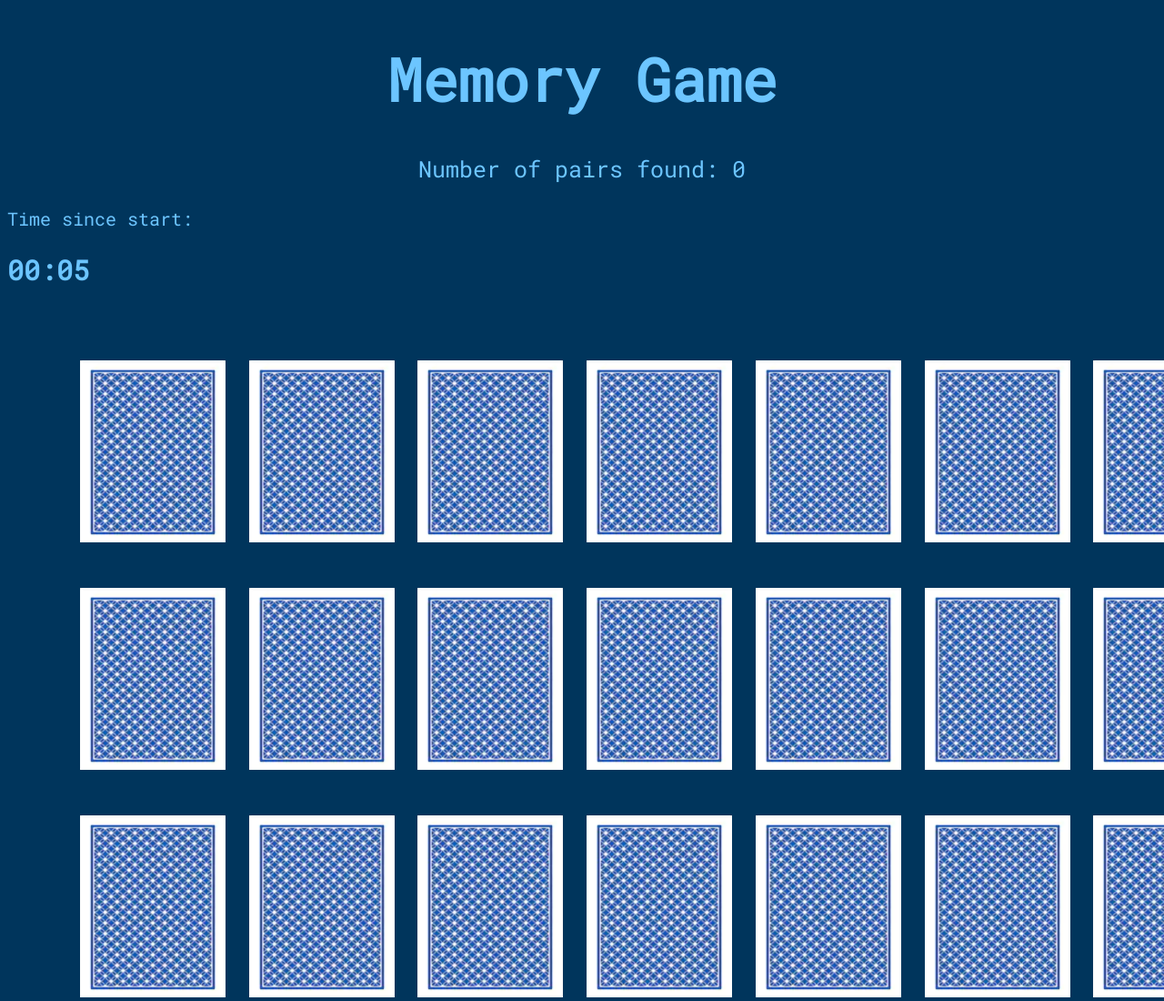
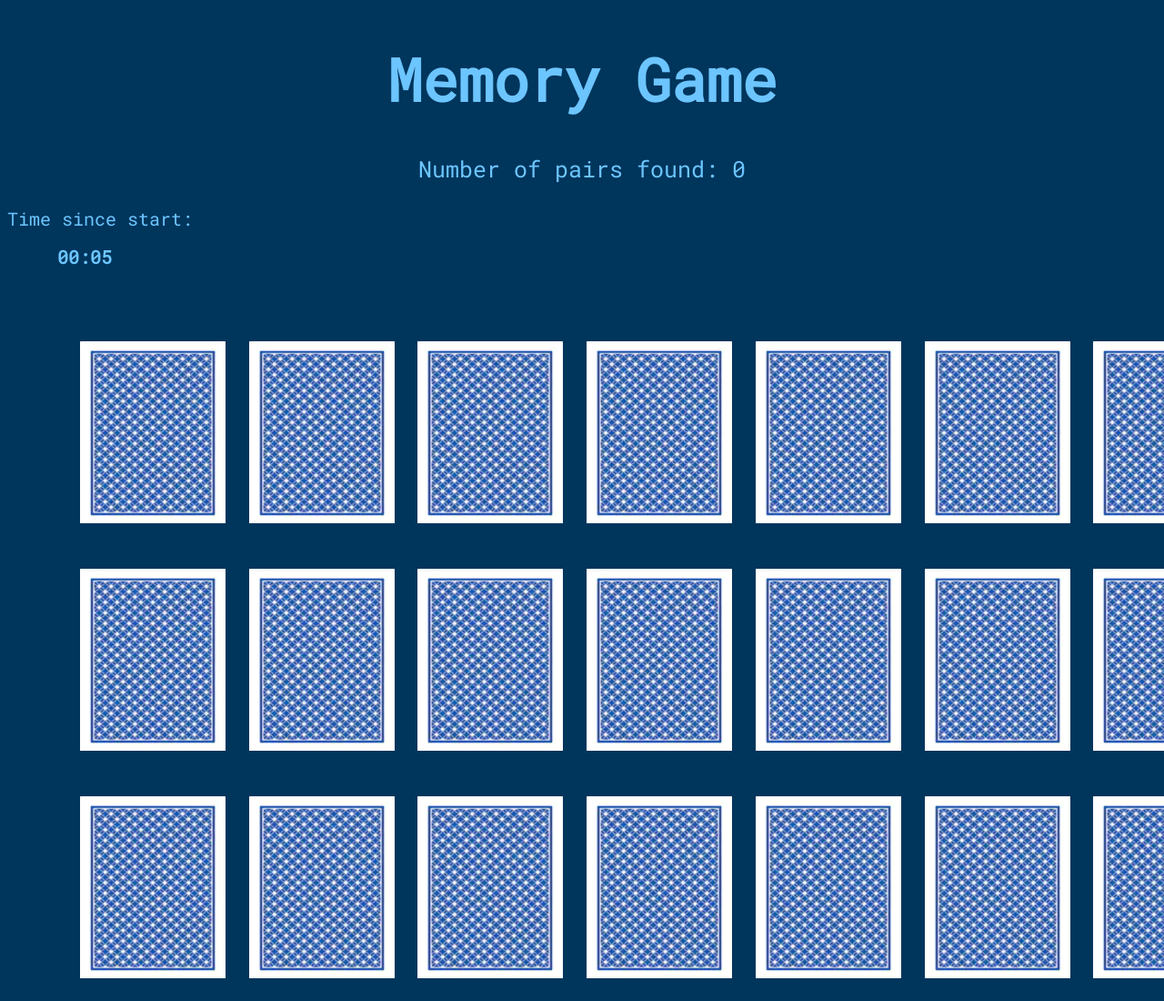
Before and after one commit to isib00/wdi-project-one, a plain HTML site: page index.html in a window 1280 px wide. Shown: the top 1100 px of the page at 91% size. Drawn offline with Linux system fonts and the light colour scheme.

Commit message:
styles timer

```diff
--- a/css/style.css
+++ b/css/style.css
@@ -17,6 +17,13 @@ p {
   font-family: 'Roboto Mono', monospace;
   font-size: 25px;
   text-align: center;
+}
+
+h2 {
+  color: rgba(108, 197, 255, 1);
+  font-family: 'Roboto Mono', monospace;
+  font-size: 20px;
+  margin-left: 55px;
 }
 
 .stopwatch {
```
